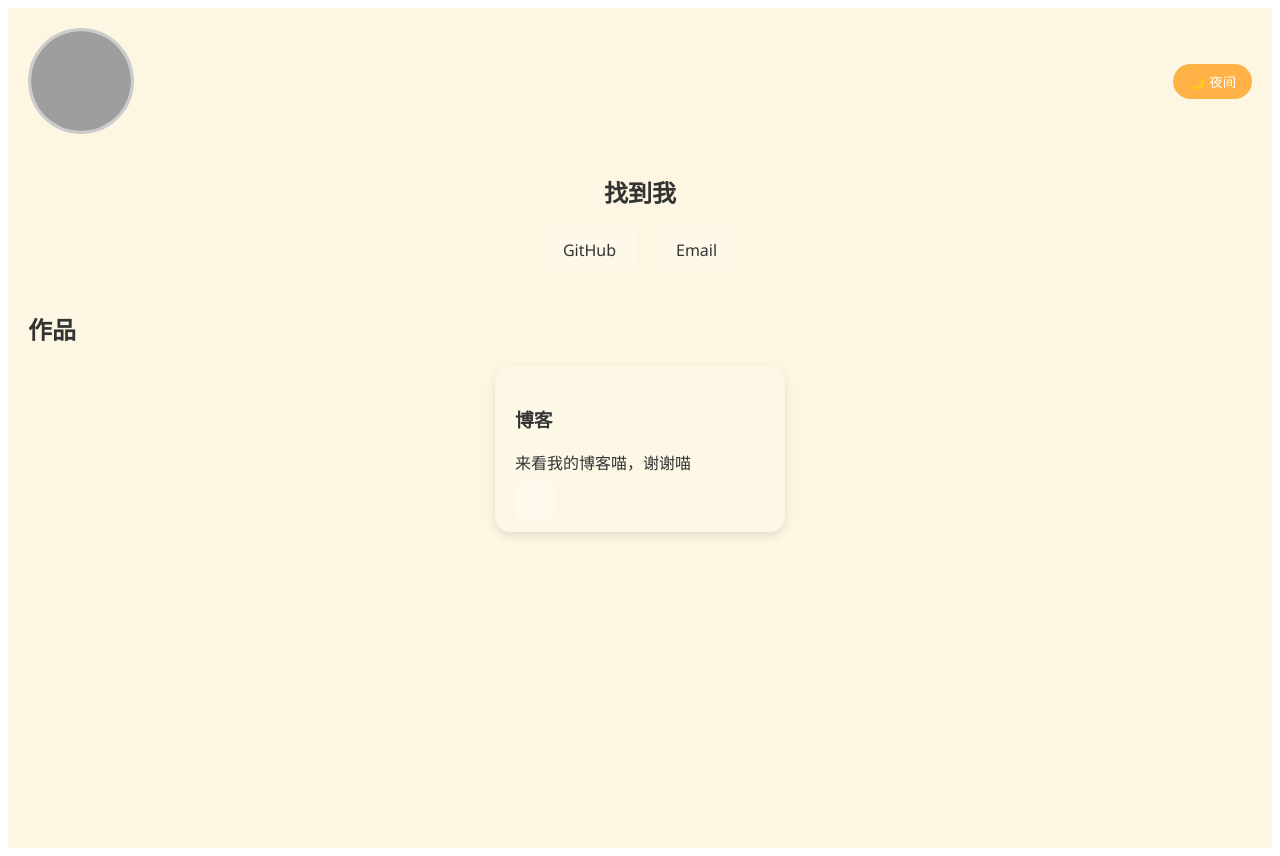
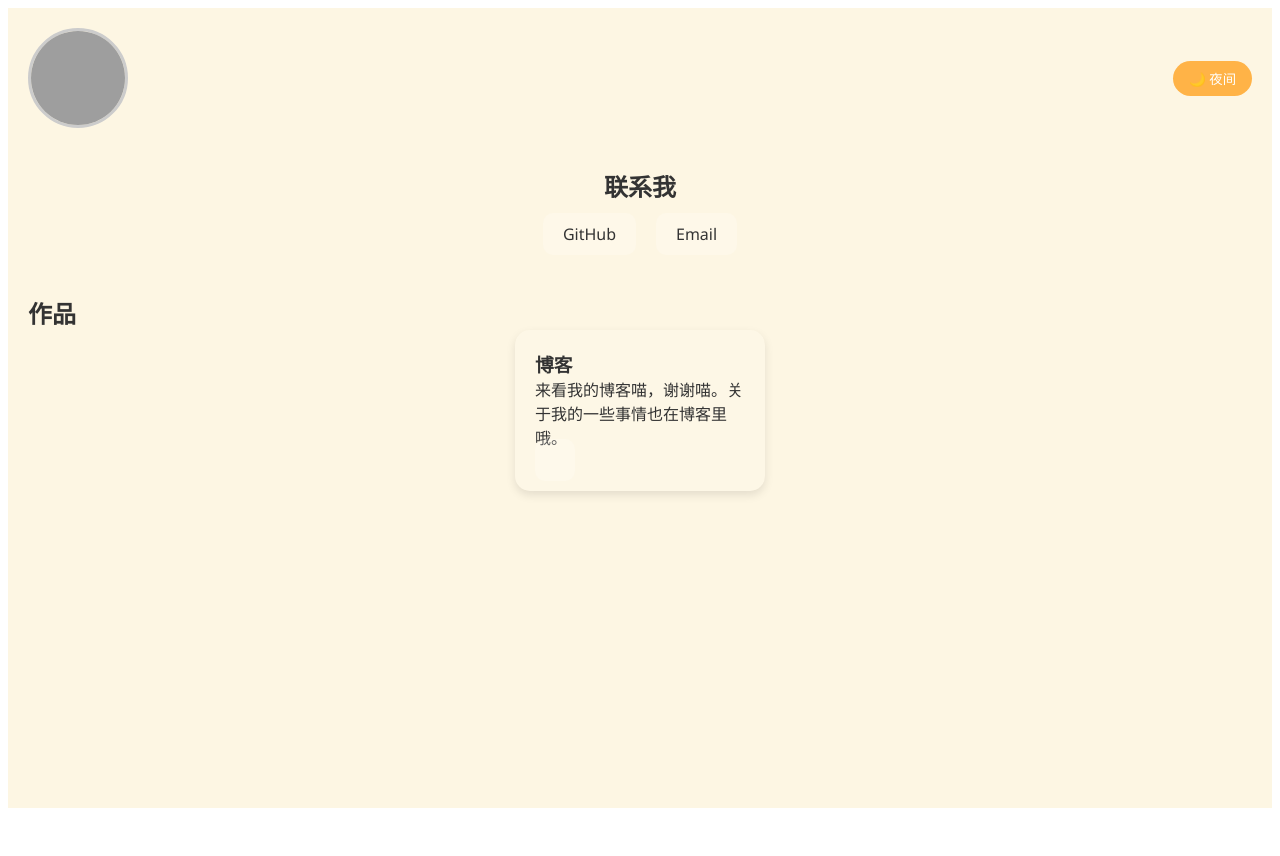
Before and after one commit to evernests/VUE, a Vue app: page / in a window 1280 px wide. After the commit the page ends 816 px from the top, so only its background shows below. Built offline with nearby package versions, Linux system fonts and the light colour scheme; grey boxes are pictures that could not be loaded.

Commit message:
Update App.vue

```diff
--- a/src/App.vue
+++ b/src/App.vue
@@ -9,7 +9,7 @@
 
     <!-- 社交区域 -->
     <section class="social">
-      <h2>找到我</h2>
+      <h2>联系我</h2>
       <div class="social-links">
         <a href="https://github.com/evernests" target="_blank" class="link github">GitHub</a>
         <a href="mailto:477522069@qq.com" class="link email">Email</a>
@@ -22,7 +22,7 @@
       <div class="cards">
         <div class="card">
           <h3>博客</h3>
-          <p>来看我的博客喵，谢谢喵</p>
+          <p>来看我的博客喵，谢谢喵。关于我的一些事情也在博客里哦。</p>
           <a class='link github' href='https://blog.evernests.qzz.io/'></a>
         </div>
       </div>
@@ -47,6 +47,11 @@ export default {
 </script>
 
 <style scoped>
+* {
+  box-sizing: border-box;
+  margin: 0;
+  padding: p;
+}
 /* 基础样式 */
 .app {
   font-family: "Segoe UI", sans-serif;
```
